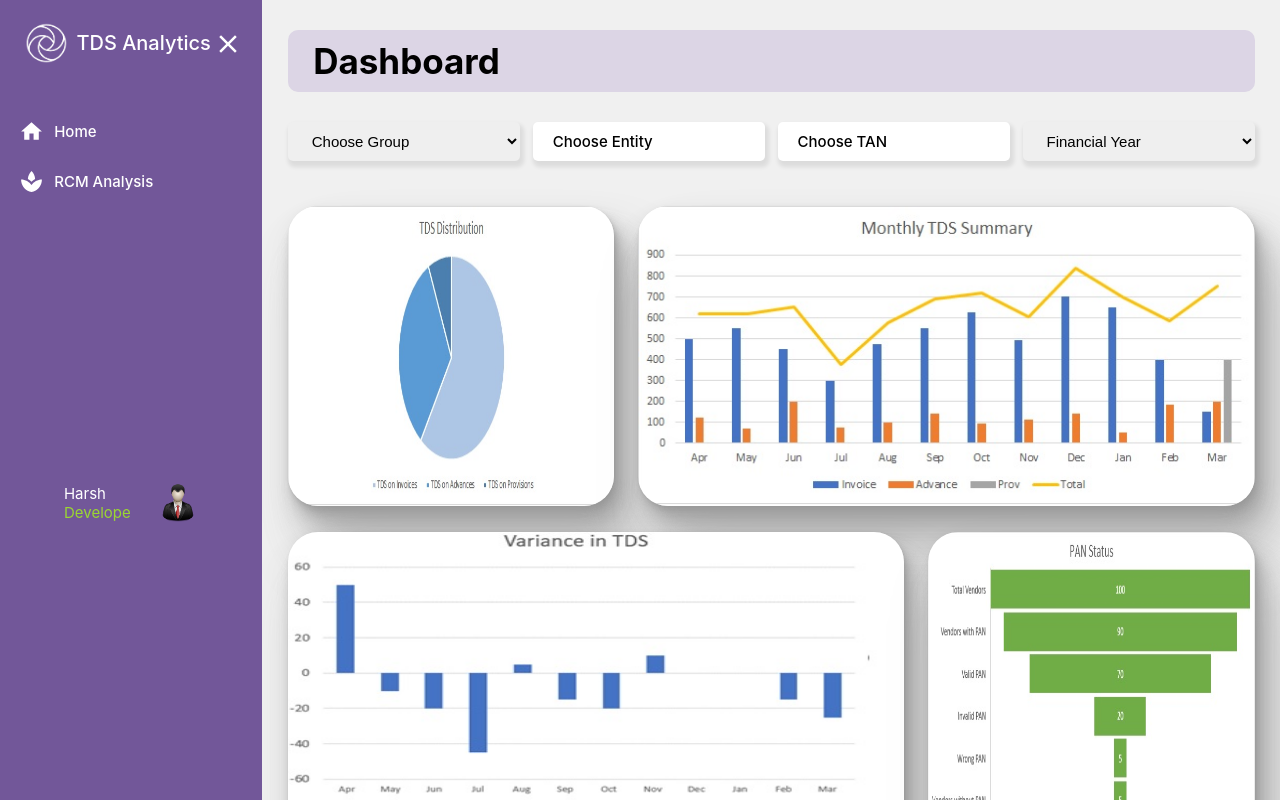
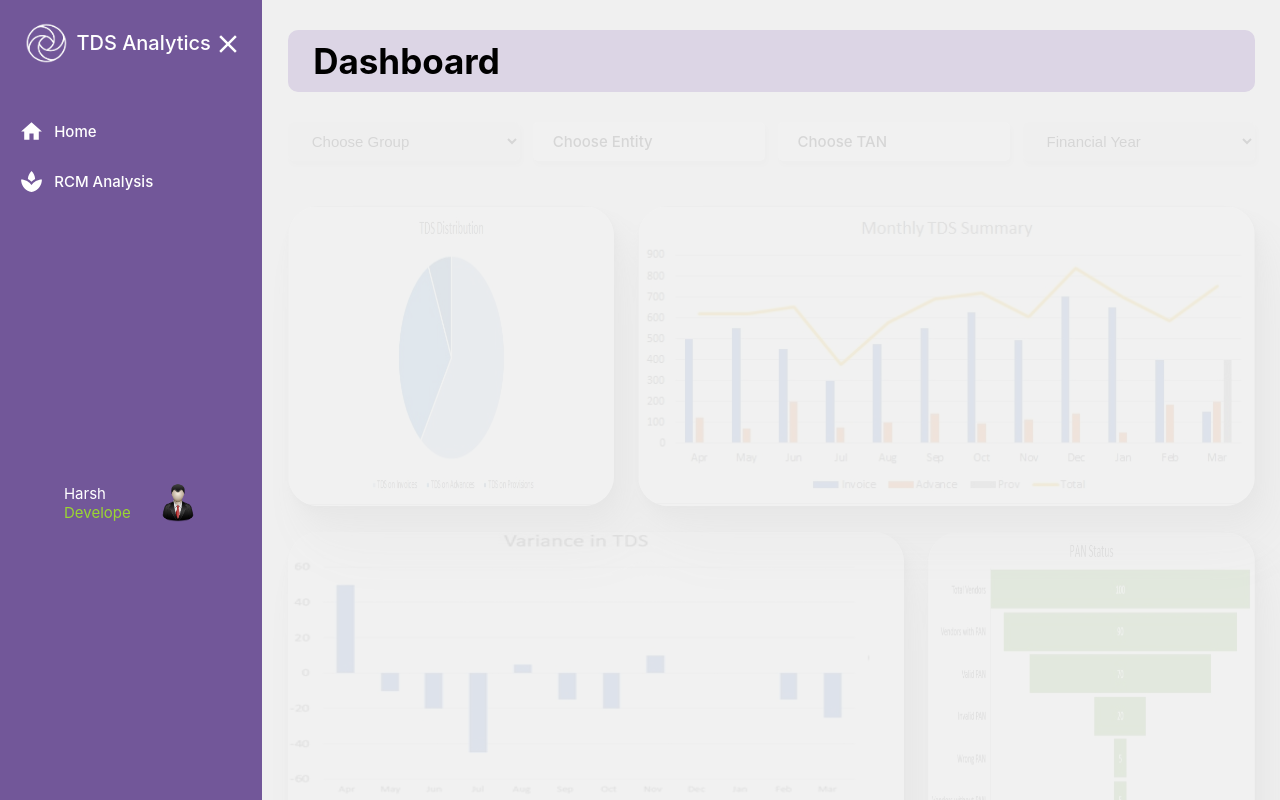
Before and after one commit to itsharsh2001/rcm_demo, a React (Create React App) app: page / in a window 1280 px wide. Built offline with nearby package versions, Linux system fonts and the light colour scheme.

Commit message:
minor changes again

```diff
--- a/src/components/Admin/Home.module.css
+++ b/src/components/Admin/Home.module.css
@@ -256,3 +256,9 @@
     display: block;
     /* margin-bottom: 4rem; */
 }
+
+.attributes,
+.topdiv,
+.bigimg{
+    opacity: 0.1;
+}
```
